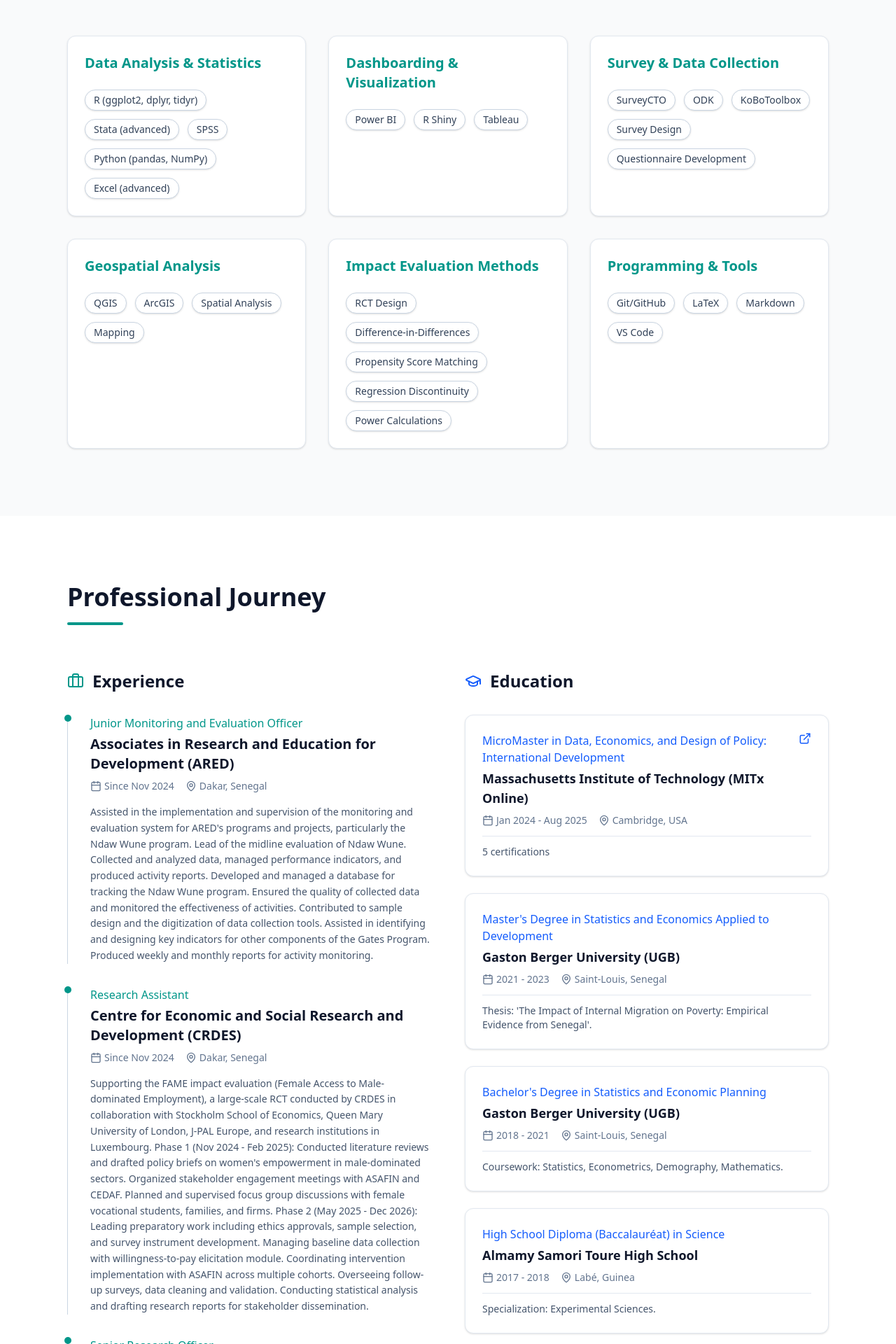
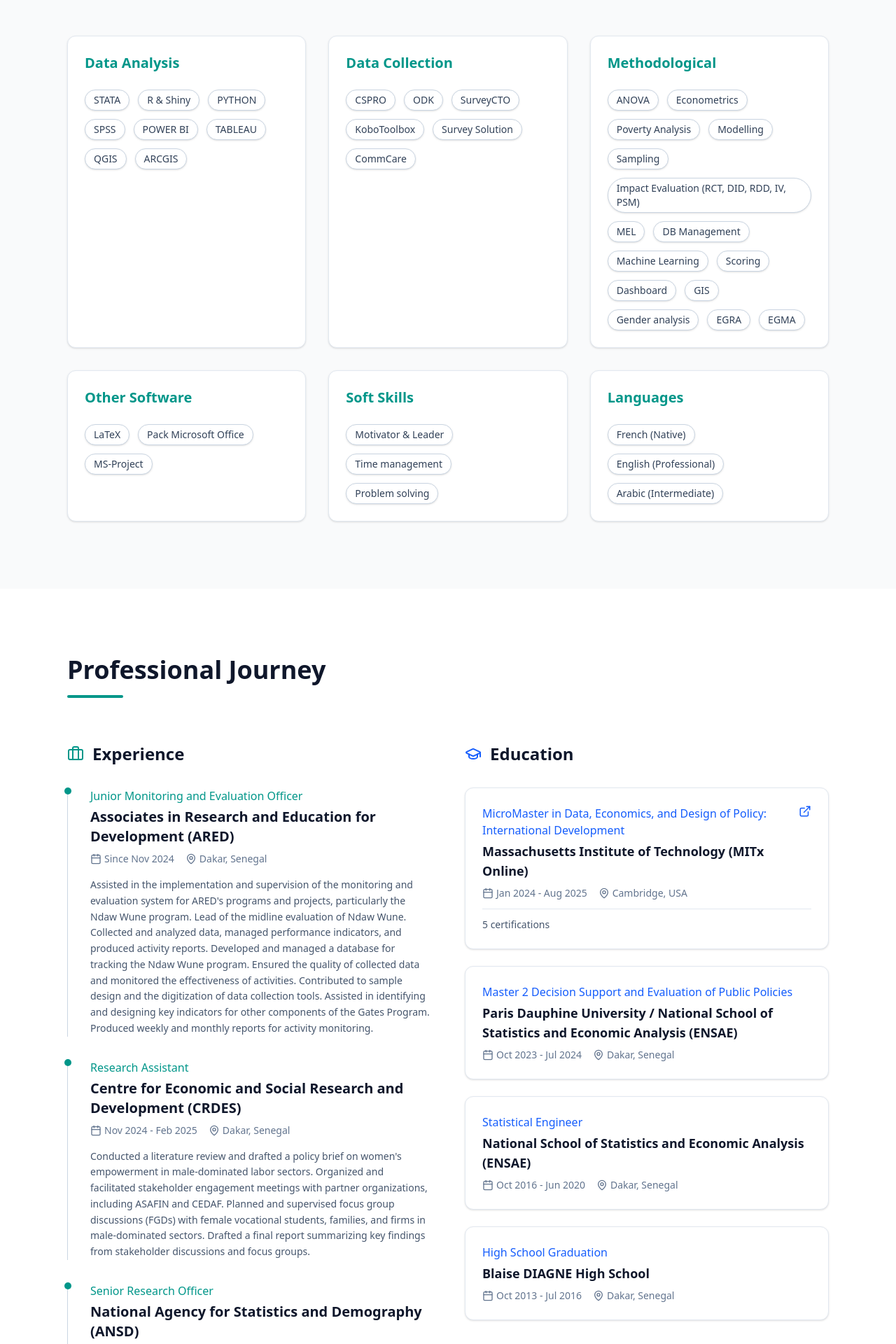
Before and after one commit to BahiAjamy/portfolio, a React (Vite) app: page / in a window 1280 px wide. Shown: the part 1040-2960 px from the top of the page at 70% size. Built offline with nearby package versions, Linux system fonts and the light colour scheme.

Commit message:
Update content to match CV V2-4

```diff
--- a/src/constants/index.js
+++ b/src/constants/index.js
@@ -22,15 +22,15 @@
         role: "Research Assistant",
         company: "Centre for Economic and Social Research and Development (CRDES)",
         location: "Dakar, Senegal",
-        period: "Since Nov 2024",
-        description: "Supporting the FAME impact evaluation (Female Access to Male-dominated Employment), a large-scale RCT conducted by CRDES in collaboration with Stockholm School of Economics, Queen Mary University of London, J-PAL Europe, and research institutions in Luxembourg. Phase 1 (Nov 2024 - Feb 2025): Conducted literature reviews and drafted policy briefs on women's empowerment in male-dominated sectors. Organized stakeholder engagement meetings with ASAFIN and CEDAF. Planned and supervised focus group discussions with female vocational students, families, and firms. Phase 2 (May 2025 - Dec 2026): Leading preparatory work including ethics approvals, sample selection, and survey instrument development. Managing baseline data collection with willingness-to-pay elicitation module. Coordinating intervention implementation with ASAFIN across multiple cohorts. Overseeing follow-up surveys, data cleaning and validation. Conducting statistical analysis and drafting research reports for stakeholder dissemination."
+        period: "Nov 2024 - Feb 2025",
+        description: "Conducted a literature review and drafted a policy brief on women's empowerment in male-dominated labor sectors. Organized and facilitated stakeholder engagement meetings with partner organizations, including ASAFIN and CEDAF. Planned and supervised focus group discussions (FGDs) with female vocational students, families, and firms in male-dominated sectors. Drafted a final report summarizing key findings from stakeholder discussions and focus groups."
     },
     {
         role: "Senior Research Officer",
         company: "National Agency for Statistics and Demography (ANSD)",
         location: "Dakar, Senegal",
         period: "May 2024 - Dec 2024",
-        description: "Research assistant for the second and the third phase of the Harmonised Survey of Household Living Conditions (\"EHCVM- II\"). Authored comprehensive poverty report, synthesizing data insights to inform national policies. Conducted in-depth analyses on the dynamics of poverty, on multidimensional poverty and the development of poverty maps to better understand regional disparities and target interventions. Preparation of the next phase of the poverty survey."
+        description: "Research assistant for the second and the third phase of the Harmonised Survey of Household Living Conditions (\"EHCVM-II\"). Authored comprehensive poverty report, synthesizing data insights to inform national policies. Conducted in-depth analyses on the dynamics of poverty, on multidimensional poverty and the development of poverty maps to better understand regional disparities and target interventions. Preparation of the next phase of the poverty survey."
     },
     {
         role: "Project Manager Assistant",
@@ -44,14 +44,42 @@
         company: "National Agency for Statistics and Demography (ANSD)",
         location: "Dakar, Senegal",
         period: "Jul 2021 - Oct 2023",
-        description: "Research assistant for the second phase of the Harmonised Survey of Household Living Conditions (\"EHCVM - II\"). Logistical management and planning of data collection. Training of data collectors, weekly reporting and drafting of monthly reports. Contributing to data cleansing and analysis for the national poverty report."
+        description: "Research assistant for the second phase of the Harmonised Survey of Household Living Conditions (\"EHCVM-II\"). Logistical management and planning of data collection. Training of data collectors, weekly reporting and drafting of monthly reports. Contributing to data cleansing and analysis for the national poverty report."
     },
     {
         role: "Consultant",
-        company: "Expertise France",
+        company: "Partnership for African Social and Governance Research (PASGR)",
         location: "Dakar, Senegal",
-        period: "Dec 2021 - Mar 2022",
-        description: "Management and planning of data collection for the REF project. Training of data collectors, daily field monitoring, and weekly reporting. Contributed to data cleansing."
+        period: "Jan 2023",
+        description: "Set up data collection application using Survey CTO for the survey \"Young Women and Men's Aspirations and Resilience: Prospects for Livelihoods, Employment, and Accountability before, during and beyond COVID-19\"."
+    },
+    {
+        role: "Research Assistant",
+        company: "Centre for Economic and Social Research and Development (CRDES)",
+        location: "Dakar, Senegal",
+        period: "Jul 2022 - Feb 2023",
+        description: "Setting up data collection applications through survey CTO, monitoring the collection of various surveys, processing and clearing data, outputting and analysing results."
+    },
+    {
+        role: "Research Assistant",
+        company: "Consortium for Economic and Social Research (CRES)",
+        location: "Dakar, Senegal",
+        period: "Feb 2021 - Jun 2021",
+        description: "Implementation of a carbon tax: \"Use of the Energy Balance and SAM to assess the level of CO2 emissions from sectors and products\". Monitoring and data processing of the survey \"Resilience of the informal food economy to the test of COVID-19: What lessons can be learned from the experience of the large Dakar metropolis?\""
+    },
+    {
+        role: "Junior Research Officer",
+        company: "National Agency for Statistics and Demography (ANSD)",
+        location: "Dakar, Senegal",
+        period: "Dec 2020 - Feb 2021",
+        description: "Junior researcher: Assistance with the production of the data collection application, supervision of the data collection, data clearance and output of results for the \"Benevolat\" labour survey co-conducted with the ILO."
+    },
+    {
+        role: "Research Assistant",
+        company: "Institute for Research and Development (IRD), LPED",
+        location: "Dakar, Senegal",
+        period: "Jul 2020 - Nov 2020",
+        description: "Production of wealth indicators by factorial methods, analysis of evolution & study of the determining factors of poverty."
     }
 ];
 
@@ -65,25 +93,25 @@
         link: "https://mitxonline.mit.edu/certificate/program/cb33094e-e0df-4904-8111-f59eefd515c3/"
     },
     {
-        degree: "Master's Degree in Statistics and Economics Applied to Development",
-        institution: "Gaston Berger University (UGB)",
-        location: "Saint-Louis, Senegal",
-        period: "2021 - 2023",
-        details: "Thesis: 'The Impact of Internal Migration on Poverty: Empirical Evidence from Senegal'."
+        degree: "Master 2 Decision Support and Evaluation of Public Policies",
+        institution: "Paris Dauphine University / National School of Statistics and Economic Analysis (ENSAE)",
+        location: "Dakar, Senegal",
+        period: "Oct 2023 - Jul 2024",
+        details: ""
     },
     {
-        degree: "Bachelor's Degree in Statistics and Economic Planning",
-        institution: "Gaston Berger University (UGB)",
-        location: "Saint-Louis, Senegal",
-        period: "2018 - 2021",
-        details: "Coursework: Statistics, Econometrics, Demography, Mathematics."
+        degree: "Statistical Engineer",
+        institution: "National School of Statistics and Economic Analysis (ENSAE)",
+        location: "Dakar, Senegal",
+        period: "Oct 2016 - Jun 2020",
+        details: ""
     },
     {
-        degree: "High School Diploma (Baccalauréat) in Science",
-        institution: "Almamy Samori Toure High School",
-        location: "Labé, Guinea",
-        period: "2017 - 2018",
-        details: "Specialization: Experimental Sciences."
+        degree: "High School Graduation",
+        institution: "Blaise DIAGNE High School",
+        location: "Dakar, Senegal",
+        period: "Oct 2013 - Jul 2016",
+        details: ""
     }
 ];
 
@@ -91,24 +119,32 @@
     professional: [
         {
             name: "Ndaw Wune",
-            description: "Midline evaluation of the Ndaw Wune program (ARED). The Ndaw Wune program is a youth economic empowerment intervention implemented in urban and rural areas of Senegal.",
+            organization: "ARED",
+            period: "Since Nov 2024",
+            description: "Midline evaluation of the Ndaw Wune program. The Ndaw Wune program is a youth economic empowerment intervention implemented in urban and rural areas of Senegal.",
             tools: ["ODK", "R", "Stata", "Power BI", "QGIS"],
             link: null
         },
         {
             name: "FAME Impact Evaluation",
+            organization: "CRDES",
+            period: "Nov 2024 - Feb 2025",
             description: "Female Access to Male-dominated Employment - Large-scale RCT evaluating interventions to increase women's participation in male-dominated sectors in Senegal.",
             tools: ["SurveyCTO", "R", "Stata"],
             link: null
         },
         {
             name: "Poverty Mapping and Analysis",
+            organization: "ANSD",
+            period: "May 2024 - Dec 2024",
             description: "Development of comprehensive poverty maps and multidimensional poverty analysis for Senegal using EHCVM-II data.",
             tools: ["R", "Stata", "QGIS", "Power BI"],
             link: null
         },
         {
             name: "Gender-Responsive Budgeting Dashboard",
+            organization: "Personal Project",
+            period: "2024",
             description: "Interactive dashboard for tracking gender-responsive budget allocations across sectors in Senegal.",
             tools: ["Power BI", "R"],
             link: null
@@ -116,34 +152,88 @@
     ],
     academic: [
         {
-            name: "Impact of Internal Migration on Poverty",
-            description: "Master's thesis examining the causal relationship between internal migration and poverty reduction in Senegal using propensity score matching.",
-            tools: ["Stata", "R"]
+            name: "Mise en place d'une application web de gestion de la scolarité",
+            category: "Base de données avancées",
+            period: "Fev 2020",
+            description: "La réalisation d'une application web dans le cadre du cours de Base de données avancées.",
+            tools: ["Web App", "Database"]
         },
         {
-            name: "COVID-19 Impact on Household Welfare",
-            description: "Analysis of COVID-19's effects on household consumption and welfare using difference-in-differences estimation.",
-            tools: ["Stata", "Excel"]
+            name: "Utilisation des Outils Hadoop pour la regression logistique",
+            category: "Big Data",
+            period: "Jan 2020",
+            description: "Utiliser les techniques des Big Data pour les etudes économétriques.",
+            tools: ["Hadoop", "Regression Logistique"]
         },
         {
-            name: "Gender Wage Gap Analysis",
-            description: "Econometric analysis of gender wage disparities in Senegal's formal sector using Oaxaca-Blinder decomposition.",
-            tools: ["Stata", "R"]
+            name: "Établissement d'un modele de prédiction d'une maladie",
+            category: "Data Mining",
+            period: "Jan 2020",
+            description: "Utiliser les techniques du Data Mining.",
+            tools: ["Data Mining", "Prediction"]
         },
         {
-            name: "Agricultural Productivity Determinants",
-            description: "Study on factors affecting agricultural productivity in rural Senegal using stochastic frontier analysis.",
-            tools: ["Stata"]
+            name: "Construction d'un Indicateur de développement durable IDD",
+            category: "Analyse Multidimensionnelle",
+            period: "Juin 2019",
+            description: "Pour les pays d'Afrique au sud du Sahara, Par l'utilisation des techniques d'analyse multidimensionnelle.",
+            tools: ["SPAD", "R", "MS Excel avancé"]
         },
         {
-            name: "Education Access and Quality",
-            description: "Assessment of education access and quality across regions using multilevel modeling techniques.",
-            tools: ["R", "Stata"]
+            name: "Modélisation du PIB du Bénin de 1980 à 2018",
+            category: "Séries Temporelles",
+            period: "Juin 2019",
+            description: "Une approche économétrique par l'utilisation des modèles ARMA MCE des séries temporelles, collectif.",
+            tools: ["R"]
         },
         {
-            name: "Health Service Utilization",
-            description: "Analysis of determinants of health service utilization among vulnerable populations.",
-            tools: ["Stata", "SPSS"]
+            name: "Dossier d'économie: La Finance Islamique",
+            category: "Économie",
+            period: "Mars 2019",
+            description: "Enjeux et Perspectives.",
+            tools: ["Recherche"]
+        },
+        {
+            name: "Mise en place d'une application de tirage d'échantillon",
+            category: "Sondage",
+            period: "Fév 2019",
+            description: "Par les différentes méthodes probabilistes.",
+            tools: ["Microsoft Excel-VBA"]
+        },
+        {
+            name: "Les déterminants des dépenses en santé des ménages sénégalais",
+            category: "Économétrie",
+            period: "Jan 2019",
+            description: "Une approche économétrique par l'utilisation d'une regression multiple linéaire.",
+            tools: ["STATA"]
+        },
+        {
+            name: "Mise en place d'une application de gestion du restaurant de l'ANSD",
+            category: "Base de données",
+            period: "Juin 2018",
+            description: "Application de gestion.",
+            tools: ["Microsoft Access", "Power AMC", "Visual Basic"]
+        },
+        {
+            name: "Mise en place d'une application d'analyses statistiques descriptives",
+            category: "Programmation",
+            period: "Jan 2018",
+            description: "Analyses univariées et bivariées d'une série de données.",
+            tools: ["Langage C"]
+        },
+        {
+            name: "Analyse du niveau d'insalubrité des ménages de Louga",
+            category: "Statistiques Descriptives",
+            period: "Juin 2017",
+            description: "Mémoire statistiques descriptives première année.",
+            tools: ["SPSS"]
+        },
+        {
+            name: "Dossier d'économie: Situation Économique et Sociale du Sénégal",
+            category: "Économie",
+            period: "Jan 2017",
+            description: "Analyse de la situation économique et sociale.",
+            tools: ["Recherche"]
         }
     ]
 };
@@ -154,79 +244,84 @@
         issuer: "Massachusetts Institute of Technology (MITx Online)",
         date: "Aug - Dec 2023",
         id: "0e1145ed-f680-44e1-bfe3-3135fc34c6dc",
-        link: "https://mitxonline.mit.edu/certificates/0e1145ed-f680-44e1-bfe3-3135fc34c6dc"
+        link: "https://mitxonline.mit.edu/certificate/0e1145ed-f680-44e1-bfe3-3135fc34c6dc/"
     },
     {
         name: "Gender Indicator Calculation Workshop",
         issuer: "World Bank",
-        location: "Dakar, Senegal",
-        date: "Sep 2024",
-        description: "Intensive workshop on designing, calculating, and interpreting gender-disaggregated indicators for development projects."
-    },
-    {
-        name: "Gender Responsive Economic Policy Management",
-        issuer: "African Institute for Economic Development and Planning (IDEP)",
-        date: "Dec 2023",
-        id: "Certificate ID: GREPM/2023/230",
-        description: "Training on integrating gender perspectives into economic policy analysis and design."
+        location: "Lomé, Togo",
+        date: "Oct 2023",
+        description: "Using the Harmonized Household Living Standard Survey (EHCVM II). Awarded by World Bank Strengthening Gender Statistics (SGS) Project."
     }
 ];
 
 export const SKILLS = [
     {
-        category: "Data Analysis & Statistics",
+        category: "Data Analysis",
         items: [
-            "R (ggplot2, dplyr, tidyr)",
-            "Stata (advanced)",
+            "STATA",
+            "R & Shiny",
+            "PYTHON",
             "SPSS",
-            "Python (pandas, NumPy)",
-            "Excel (advanced)"
+            "POWER BI",
+            "TABLEAU",
+            "QGIS",
+            "ARCGIS"
         ]
     },
     {
-        category: "Dashboarding & Visualization",
+        category: "Data Collection",
         items: [
-            "Power BI",
-            "R Shiny",
-            "Tableau"
+            "CSPRO",
+            "ODK",
+            "SurveyCTO",
+            "KoboToolbox",
+            "Survey Solution",
+            "CommCare"
         ]
     },
     {
-        category: "Survey & Data Collection",
+        category: "Methodological",
         items: [
-            "SurveyCTO",
-            "ODK",
-            "KoBoToolbox",
-            "Survey Design",
-            "Questionnaire Development"
+            "ANOVA",
+            "Econometrics",
+            "Poverty Analysis",
+            "Modelling",
+            "Sampling",
+            "Impact Evaluation (RCT, DID, RDD, IV, PSM)",
+            "MEL",
+            "DB Management",
+            "Machine Learning",
+            "Scoring",
+            "Dashboard",
+            "GIS",
+            "Gender analysis",
+            "EGRA",
+            "EGMA"
         ]
     },
     {
-        category: "Geospatial Analysis",
+        category: "Other Software",
         items: [
-            "QGIS",
-            "ArcGIS",
-            "Spatial Analysis",
-            "Mapping"
+            "LaTeX",
+            "Pack Microsoft Office",
+            "MS-Project"
         ]
     },
     {
-        category: "Impact Evaluation Methods",
+        category: "Soft Skills",
         items: [
-            "RCT Design",
-            "Difference-in-Differences",
-            "Propensity Score Matching",
-            "Regression Discontinuity",
-            "Power Calculations"
+            "Motivator & Leader",
+            "Time management",
+            "Problem solving"
         ]
     },
     {
-        category: "Programming & Tools",
+        category: "Languages",
         items: [
-            "Git/GitHub",
-            "LaTeX",
-            "Markdown",
-            "VS Code"
+            "French (Native)",
+            "English (Professional)",
+            "Arabic (Intermediate)"
         ]
     }
 ];
```
